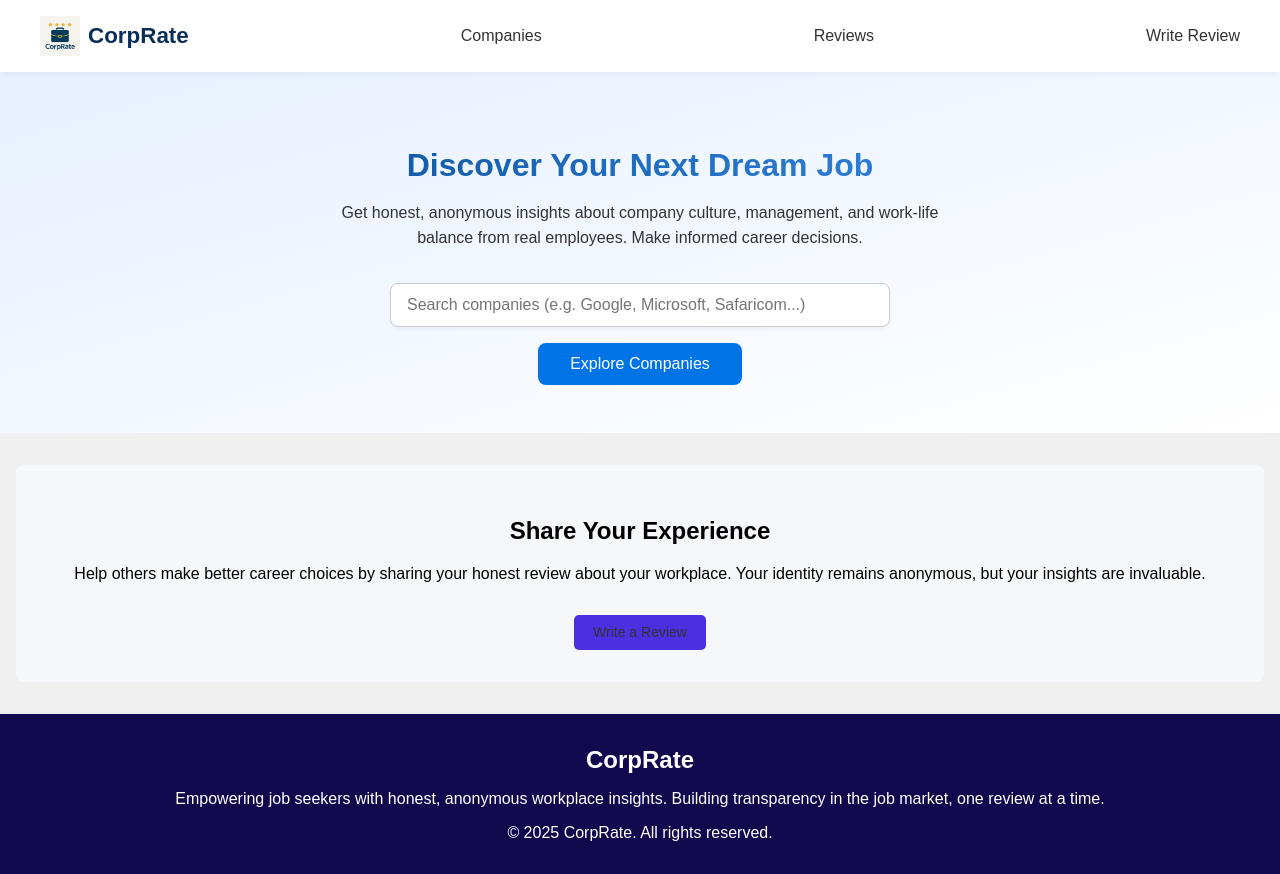
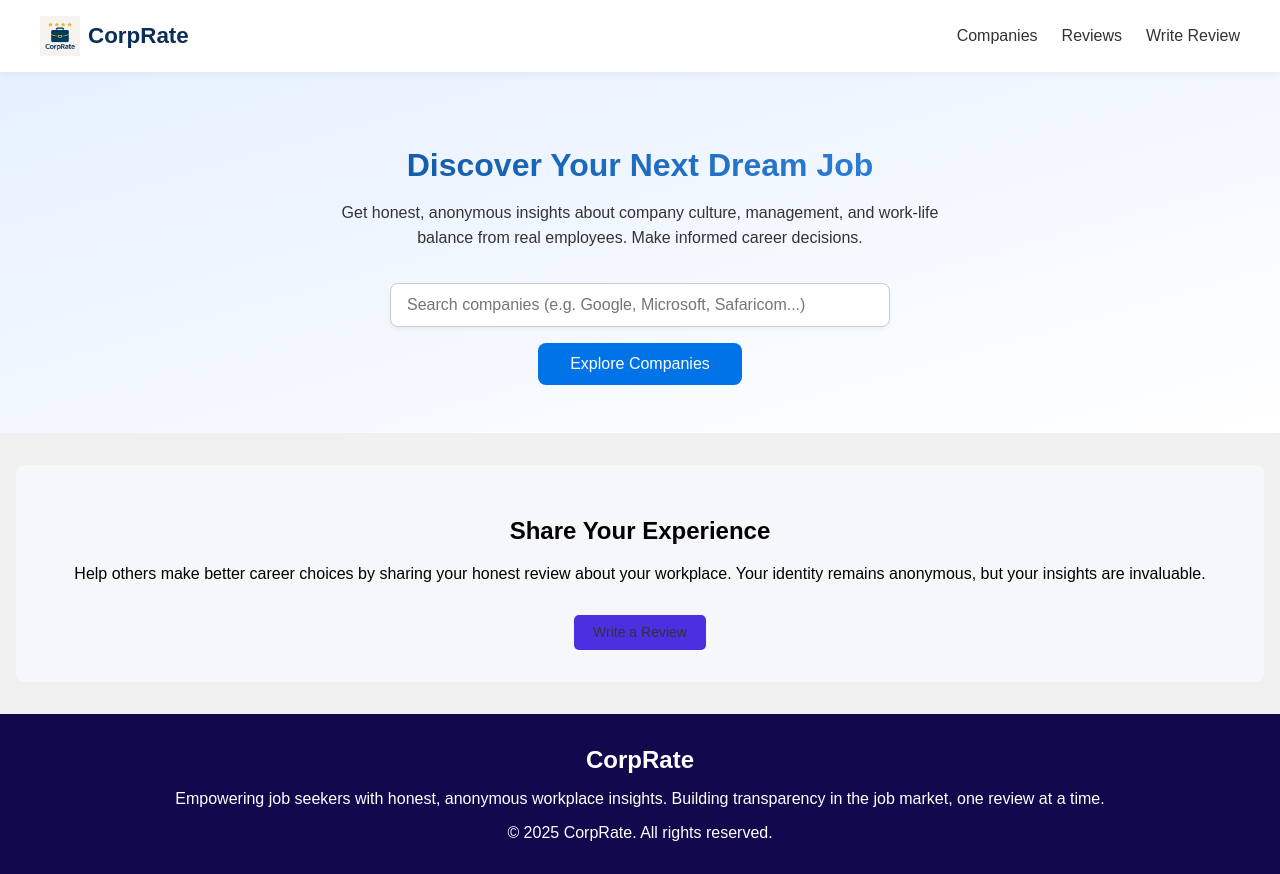
Before and after one commit to ChristineMuchiri/CorpRate, a React (Vite) app in the folder company-review-front/: page / in a window 1280 px wide. Built offline with nearby package versions, Linux system fonts and the light colour scheme.

Commit message:
nav links

```diff
--- a/company-review-front/src/pages/LandingPage.jsx
+++ b/company-review-front/src/pages/LandingPage.jsx
@@ -27,11 +27,12 @@ function LandingPage(){
            <img src="/logo-app.png" alt="CorpRate logo" className="logo-image" />
           <span className="logo-text">CorpRate</span>
           </div>
+          <div className="nav-links-container">
 
             <Link to="/companies" className="nav-link">Companies</Link>
             <Link to="/reviews" className="nav-link">Reviews</Link>
             <Link to="/write-review" className="nav-link">Write Review</Link>
-
+          </div>
         </div>
       </header>
 
```
